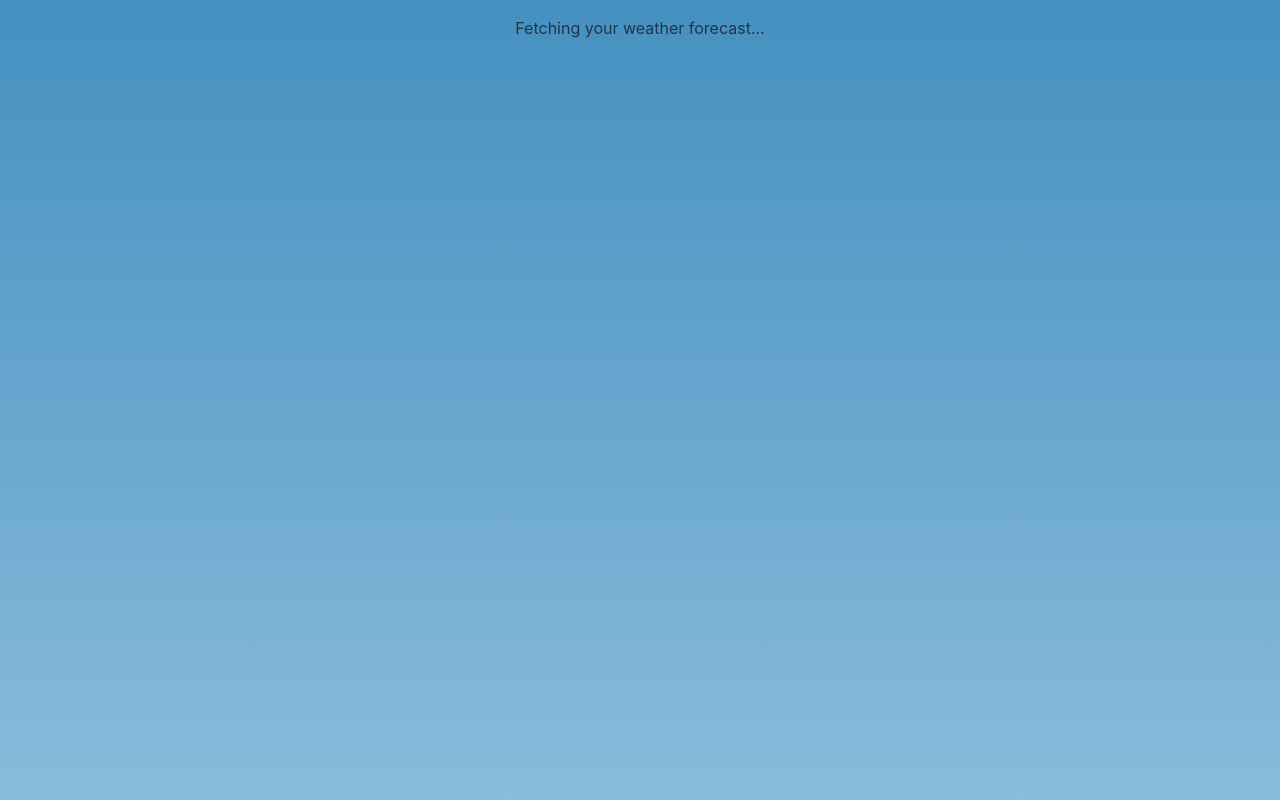
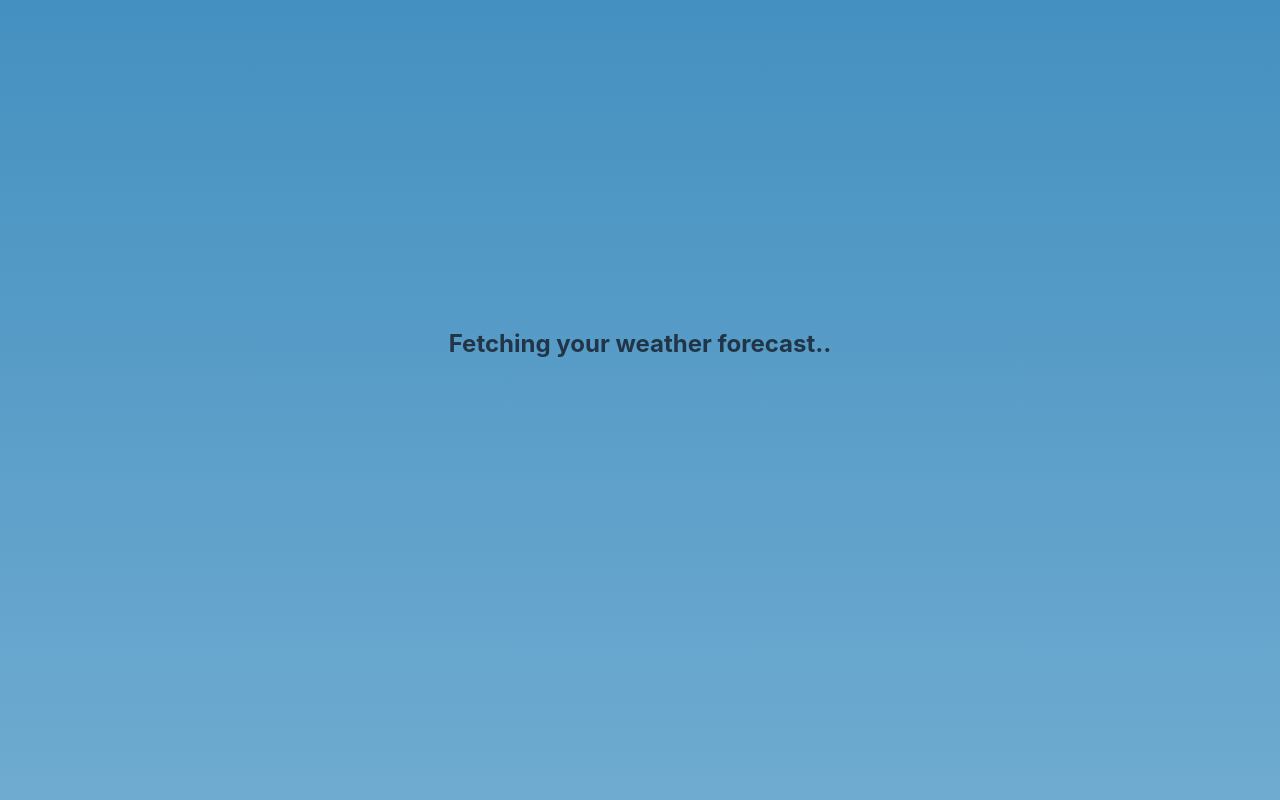
Before and after one commit to DruSerkes/js-weather-app, a React (Vite) app: page / in a window 1280 px wide. Shown: the top 800 px of the page. Built offline with nearby package versions, Linux system fonts and the light colour scheme; no server answers.

Commit message:
Style loading message, daily row top borders

```diff
--- a/src/App.css
+++ b/src/App.css
@@ -1,3 +1,38 @@
 .App {
   padding-top: 1rem;
+  position: relative;
+  min-height: 100vmax;
 }
+
+.fetching {
+  position: absolute;
+  top: 25%;
+  left: 25%;
+  translate: -50% -50%;
+  width: max-content;
+}
+
+
+.fetching::after {
+  animation: ellipses 1.2s infinite forwards;
+  content: '';
+  width: 10px;
+}
+
+@keyframes ellipses {
+  0% {
+    content: ''
+  }
+
+  33% {
+    content: '.'
+  }
+
+  67% {
+    content: '..'
+  }
+
+  100% {
+    content: '...'
+  }
+}
--- a/src/App.jsx
+++ b/src/App.jsx
@@ -1,11 +1,11 @@
 import { useEffect, useState } from 'react'
 import { CurrentForecast } from './components/CurrentForecast/CurrentForecast';
 import { HourlyForecast } from './components/HourlyForecast/HourlyForecast';
+import { DailyForecast } from './components/DailyForecast/DailyForecast';
 
 import { createGeolocationError, getUserTimeZone } from './libs/utilsLib';
 import { fetchUserForecast } from './libs/weatherLib';
 import './App.css'
-import { DailyForecast } from './components/DailyForecast/DailyForecast';
 
 function App() {
   const [coords, setCoords] = useState({ latitude: null, longitude: null, timestamp: null });
@@ -40,20 +40,12 @@ function App() {
     getForecast();
   }, [coords]);
 
-
   return (
     <div className="App">
       {!!forecast && <CurrentForecast forecast={forecast} />}
       {!!forecast && <HourlyForecast forecast={forecast} />}
       {!!forecast && <DailyForecast forecast={forecast} />}
-      {!coords.timestamp && !error && "Fetching your weather forecast..."}
-
-      {/* {coords.timestamp && <div>
-        <p>Latitude: {coords.latitude}</p>
-        <p>Longitude: {coords.longitude}</p>
-        <p>Last fetched: {new Date(coords.timestamp).toTimeString()}</p>
-      </div>} */}
-
+      {!coords.timestamp && !error && <h2 className='fetching'>Fetching your weather forecast</h2>}
     </div>
   )
 }
--- a/src/components/DailyForecast/DailyForecast.css
+++ b/src/components/DailyForecast/DailyForecast.css
@@ -10,9 +10,3 @@
   margin: 8px 0;
   text-transform: uppercase;
 }
-
-.WeeklyForecast hr {
-  height: 1px;
-  background-color: rgba(328, 344, 300, 0.5);
-  border: none;
-}
--- a/src/components/DailyForecast/DailyForecast.jsx
+++ b/src/components/DailyForecast/DailyForecast.jsx
@@ -9,11 +9,9 @@ export const DailyForecast = ({ forecast }) => {
   return (
     <section className="WeeklyForecast">
       <h5>7-day Forecast</h5>
-      {daily.time.map((time, idx) => {
-        return (
-          <div key={time}>
-            <hr />
+      {daily.time.map((time, idx) => (
         <DailyRow
+          key={time}
           isToday={idx === 0}
           temperature_2m_max={daily.temperature_2m_max[idx]}
           temperature_2m_min={daily.temperature_2m_min[idx]}
@@ -22,9 +20,8 @@ export const DailyForecast = ({ forecast }) => {
           weeklyHigh={weeklyHigh}
           weeklyLow={weeklyLow}
         />
-          </div>
       )
-      })}
+      )}
     </section>
   )
 };
--- a/src/components/DailyRow/DailyRow.css
+++ b/src/components/DailyRow/DailyRow.css
@@ -1,4 +1,5 @@
 .DailyRow {
+  border-top: 1px solid rgba(328, 344, 300, 0.5);
   display: flex;
   align-items: center;
   justify-content: space-between;
```
Lines whose indentation alone changed are shown as unchanged.
